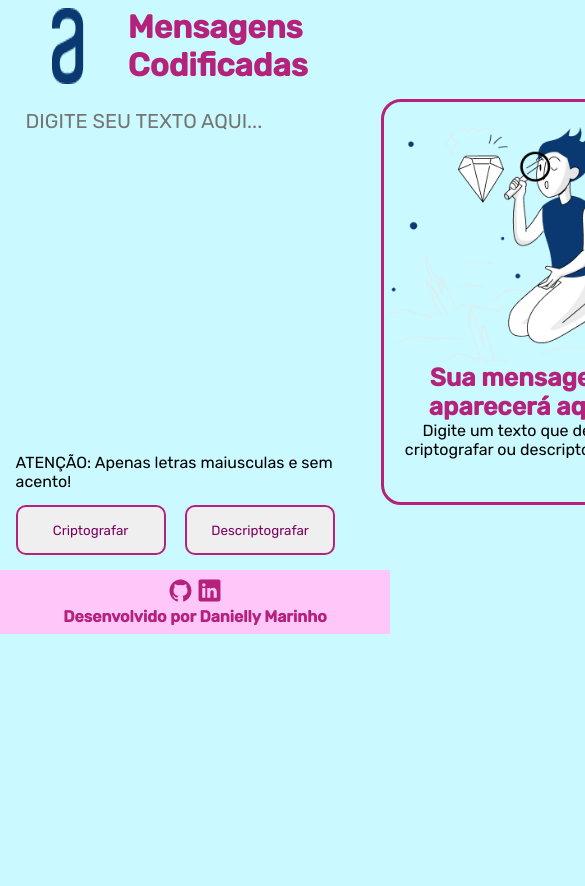
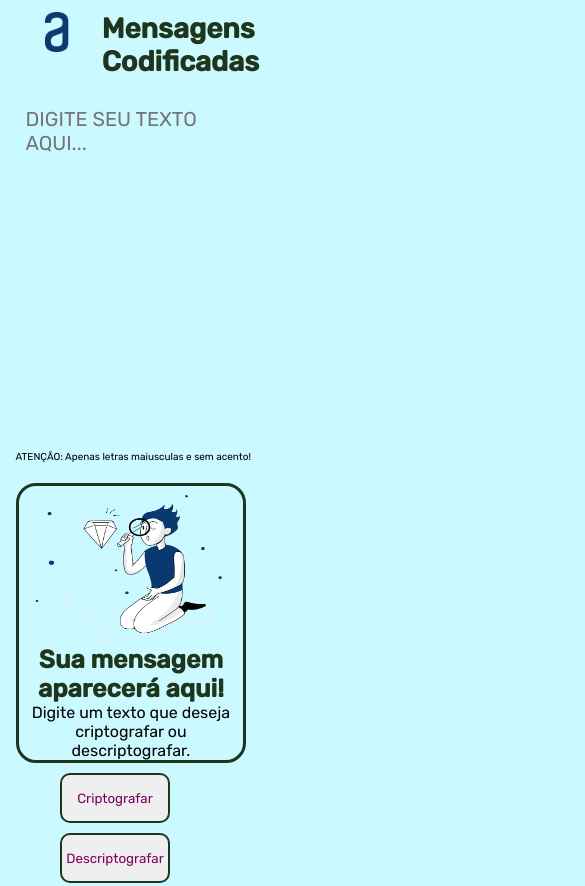
Before and after one commit to DanyMarinho/Decodificador-Codificador-Desafio-Alura, a plain HTML site: page index.html in a window 390 px wide. Shown: the top 886 px of the page, 585 px wide, since content can reach past the window. Before the commit the page ends 844 px from the top, so only its background shows below. Drawn offline with nearby package versions, Linux system fonts and the light colour scheme.

Commit message:
#challengeonedecodificador4

```diff
--- a/index.html
+++ b/index.html
@@ -5,22 +5,27 @@
     <meta http-equiv="X-UA-Compatible" content="IE=edge">
     <meta name="viewport" content="width=device-width, initial-scale=1.0">
     <title>Decodificador e codificador</title>
+
     <link rel="stylesheet" href="style.css">
+    <link rel="stylesheet" href="mobile.css">
 
 </head>
 <body>
+
+    <!-- Cabeçalho do desafio -->
      <main class="main container">
          <header class="cabecalho">
            <img src="./imagem/Logo.png" alt="logo Alura">
            <h1>Mensagens Codificadas</h1>
          </header>
+         <!-- Local para digitar o texto para codificação e decodificação -->
          <div class="container-input">
          <div class="input">
             <textarea  id="input-texto" placeholder="Digite seu texto aqui..."></textarea>
             <p>ATENÇÃO: Apenas letras maiusculas e sem acento!</p>
         </div>
 
-
+        <!-- Saida do resultado do cofificador e decodificador -->
          <div id="output">
             <img src="imagem/High quality products 1 1.png" alt="Menina com diamante" height="330px" width="400px">
             <h2>Sua mensagem aparecerá aqui!</h2>
@@ -28,7 +33,7 @@
          </div>
         </div>
 
-
+        <!-- Botões para Criptografar e descriptografar, com indexação JavaScript e CSS -->
          <div class="buttons">
              <div class="container-bnt">
                 <button  onclick="criptografar()" class="btn-criptografar">Criptografar</button>
@@ -37,7 +42,7 @@
 
          </div>
      </main>
-
+        <!-- Final do projeto com link direcional para contatos com o desenvolvedor -->
      <footer class="rodape">
         <div class="icons">
             <a href="https://github.com/DanyMarinho"><ion-icon name="logo-github"></ion-icon></a>
--- /dev/null
+++ b/mobile.css
@@ -0,0 +1,119 @@
+@media screen and (max-width:850px){
+
+    .cabecalho{
+        display: flex;
+        justify-content:left;
+        padding: 3%;
+    }
+
+    .cabecalho h1{
+      font-size: 28px;
+    }
+
+    .cabecalho img{
+        max-width:90px;
+        max-height:40px;
+        width: auto;
+        height: auto;
+    }
+
+    .container-input .input{
+        width: 400px;
+        height: 330px;
+    }
+
+    .container-input{
+        display: flex;
+        justify-content:space-around;
+        flex-direction: column;
+        padding: 2% 0 0 4%;
+    }
+
+
+     #input-texto{
+        width: 400px;
+        height: 330px;
+        font-size: 20px;
+    }
+
+
+#output{
+   width: 50%;
+   height: 75%;
+   margin-top: 9%;
+   margin-right: 3%;
+}
+
+#output img{
+   max-width:250px;
+   max-height:200px;
+   width: auto;
+   height: auto;
+   margin-top: 4%;
+   margin-left: 25%;
+}
+
+.container-bnt button{
+   width: 150px;
+   height: 50px;
+   margin-left: 5%;
+   margin-top: 5%;
+}
+
+.rodape{
+   display: flex;
+   flex-direction: column;
+   align-items: center;
+   margin-top: 24%;
+   background:var(--corprincipal) ;
+   color: var(--cortitulo);
+   width: 68%;
+}
+
+}
+
+@media screen and (max-width:500px){
+   #output{
+      width: 60%;
+      height: 75%;
+      margin-top: 15%;
+   }
+
+   #input-texto{
+      width: 200px;
+      height: 330px;
+      font-size: 20px;
+  }
+
+   #output img{
+      max-width:200px;
+      max-height:150px;
+      width: auto;
+      height: auto;
+      margin-top: 4%;
+      margin-left: 5%;
+   }
+
+   .container-bnt{
+      width: 200px;
+      flex-wrap: wrap;
+   }
+
+   .container-bnt button{
+      width: 110px;
+      height: 50px;
+      margin-left: 30%;
+      margin-top: 5%;
+
+   }
+
+   .input p{
+      font-size: 10px;
+   }
+
+   .rodape h3{
+      font-size: 14px;
+  }
+
+
+}
--- a/style.css
+++ b/style.css
@@ -1,9 +1,9 @@
 @import url('https://fonts.googleapis.com/css2?family=Rubik:wght@300;400;500&display=swap');
 
 :root{
-    --corprincipal: #ffc7f9;
+    --corprincipal: #FFE4F4;
     --corsecundaria:#caf9ff;
-    --cortitulo:#b4227c;
+    --cortitulo:#1F361C;
 }
 
 body{
```
